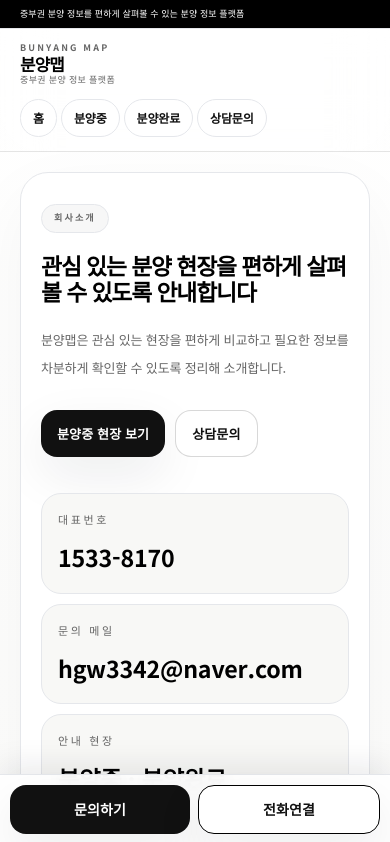
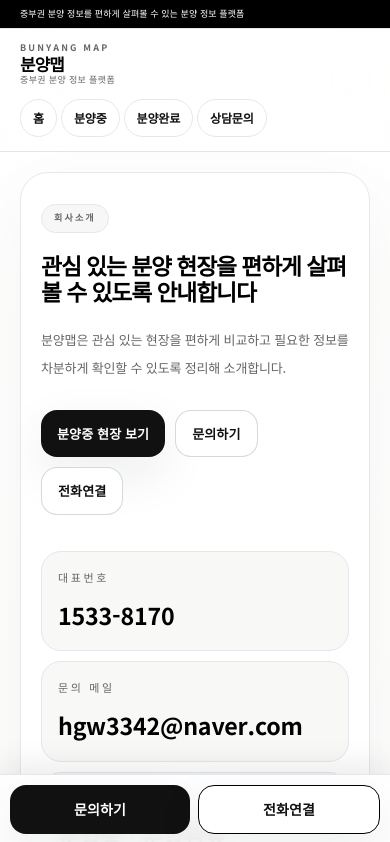
Before and after one commit to gj5x8v8xrv-a11y/qnsdid, a Next.js app: page /company in a window 390 px wide. Shown: the top 842 px of the page. Built offline with nearby package versions, Linux system fonts and the light colour scheme; no server answers.

Commit message:
Unify inquiry and phone actions

```diff
--- a/src/app/(site)/company/page.tsx
+++ b/src/app/(site)/company/page.tsx
@@ -2,7 +2,7 @@ import Link from "next/link";
 
 import { PageHero } from "@/components/site/page-hero";
 import { SectionHeading } from "@/components/site/section-heading";
-import { getSiteConfig } from "@/lib/utils";
+import { getSiteConfig, NAVER_INQUIRY_URL } from "@/lib/utils";
 
 export const metadata = {
   title: "회사소개",
@@ -20,9 +20,12 @@ export default function CompanyPage() {
             <Link className="button-primary" href="/projects">
               분양중 현장 보기
             </Link>
-            <Link className="button-secondary" href="/contact">
-              상담문의
-            </Link>
+            <a className="button-secondary" href={NAVER_INQUIRY_URL} rel="noreferrer" target="_blank">
+              문의하기
+            </a>
+            <a className="button-secondary" href={`tel:${site.companyPhone.replace(/[^+\d]/g, "")}`}>
+              전화연결
+            </a>
           </>
         }
         description="분양맵은 관심 있는 현장을 편하게 비교하고 필요한 정보를 차분하게 확인할 수 있도록 정리해 소개합니다."
--- a/src/app/(site)/completed/page.tsx
+++ b/src/app/(site)/completed/page.tsx
@@ -5,7 +5,7 @@ import { ProjectCard } from "@/components/site/project-card";
 import { SectionHeading } from "@/components/site/section-heading";
 import { getProjects } from "@/lib/data";
 import { buildProjectsMetadata } from "@/lib/seo";
-import { getProjectRegion } from "@/lib/utils";
+import { getProjectRegion, getSiteConfig, NAVER_INQUIRY_URL } from "@/lib/utils";
 
 export const dynamic = "force-dynamic";
 
@@ -32,6 +32,7 @@ export default async function CompletedProjectsPage({
   const filteredProjects = activeRegion
     ? projects.filter((project) => getProjectRegion(project) === activeRegion)
     : projects;
+  const site = getSiteConfig();
 
   return (
     <>
@@ -41,9 +42,12 @@ export default async function CompletedProjectsPage({
             <Link className="button-primary !min-h-[40px] !px-4 sm:!min-h-[44px] sm:!px-6" href="/projects">
               분양중 현장 보기
             </Link>
-            <Link className="button-secondary !min-h-[40px] !px-4 sm:!min-h-[44px] sm:!px-6" href="/contact">
-              상담문의
-            </Link>
+            <a className="button-secondary !min-h-[40px] !px-4 sm:!min-h-[44px] sm:!px-6" href={NAVER_INQUIRY_URL} rel="noreferrer" target="_blank">
+              문의하기
+            </a>
+            <a className="button-secondary !min-h-[40px] !px-4 sm:!min-h-[44px] sm:!px-6" href={`tel:${site.companyPhone.replace(/[^+\d]/g, "")}`}>
+              전화연결
+            </a>
           </>
         }
         actionsClassName="grid grid-cols-2 gap-2.5 sm:flex sm:flex-wrap"
--- a/src/app/(site)/projects/page.tsx
+++ b/src/app/(site)/projects/page.tsx
@@ -5,7 +5,7 @@ import { ProjectCard } from "@/components/site/project-card";
 import { SectionHeading } from "@/components/site/section-heading";
 import { buildProjectsMetadata } from "@/lib/seo";
 import { getProjects } from "@/lib/data";
-import { getProjectRegion, NAVER_INQUIRY_URL } from "@/lib/utils";
+import { getProjectRegion, getSiteConfig, NAVER_INQUIRY_URL } from "@/lib/utils";
 
 export const dynamic = "force-dynamic";
 
@@ -32,6 +32,7 @@ export default async function ProjectsPage({
   const filteredProjects = activeRegion
     ? projects.filter((project) => getProjectRegion(project) === activeRegion)
     : projects;
+  const site = getSiteConfig();
 
   return (
     <>
@@ -46,9 +47,9 @@ export default async function ProjectsPage({
             >
               문의하기
             </a>
-            <Link className="button-secondary !min-h-[40px] !px-4 sm:!min-h-[44px] sm:!px-6" href="/completed">
-              분양완료 보기
-            </Link>
+            <a className="button-secondary !min-h-[40px] !px-4 sm:!min-h-[44px] sm:!px-6" href={`tel:${site.companyPhone.replace(/[^+\d]/g, "")}`}>
+              전화연결
+            </a>
           </>
         }
         actionsClassName="grid grid-cols-2 gap-2.5 sm:flex sm:flex-wrap"
@@ -60,9 +61,9 @@ export default async function ProjectsPage({
       <section className="page-shell pb-24">
         <SectionHeading
           action={
-            <Link className="button-secondary !min-h-[40px] !px-4 sm:!min-h-[44px] sm:!px-6" href="/contact">
-              상담문의
-            </Link>
+            <a className="button-secondary !min-h-[40px] !px-4 sm:!min-h-[44px] sm:!px-6" href={NAVER_INQUIRY_URL} rel="noreferrer" target="_blank">
+              문의하기
+            </a>
           }
           description="원하는 지역을 선택해 현장을 확인해보세요."
           eyebrow="지역별 보기"
--- a/src/components/site/site-footer.tsx
+++ b/src/components/site/site-footer.tsx
@@ -1,7 +1,7 @@
 import Link from "next/link";
 
 import type { HomePageSettings } from "@/lib/types";
-import { getSiteConfig, getSiteNavItems } from "@/lib/utils";
+import { getSiteConfig, getSiteNavItems, NAVER_INQUIRY_URL } from "@/lib/utils";
 
 export function SiteFooter({ settings }: { settings: HomePageSettings }) {
   const site = getSiteConfig();
@@ -36,9 +36,9 @@ export function SiteFooter({ settings }: { settings: HomePageSettings }) {
         <div>
           <p className="text-[length:var(--home-footer-title-size,14px)] font-semibold text-black">{settings.footerInquiryTitle}</p>
           <div className="mt-4 grid gap-3">
-            <Link className="text-[length:var(--home-footer-link-size,14px)] text-muted transition hover:text-black" href="/contact">
+            <a className="text-[length:var(--home-footer-link-size,14px)] text-muted transition hover:text-black" href={NAVER_INQUIRY_URL} rel="noreferrer" target="_blank">
               {settings.footerInquiryContactLabel}
-            </Link>
+            </a>
             <Link className="text-[length:var(--home-footer-link-size,14px)] text-muted transition hover:text-black" href="/privacy">
               {settings.footerPrivacyLabel}
             </Link>
```
